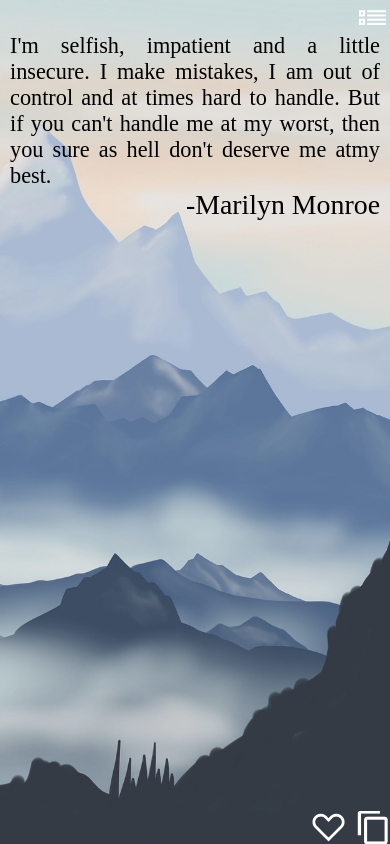
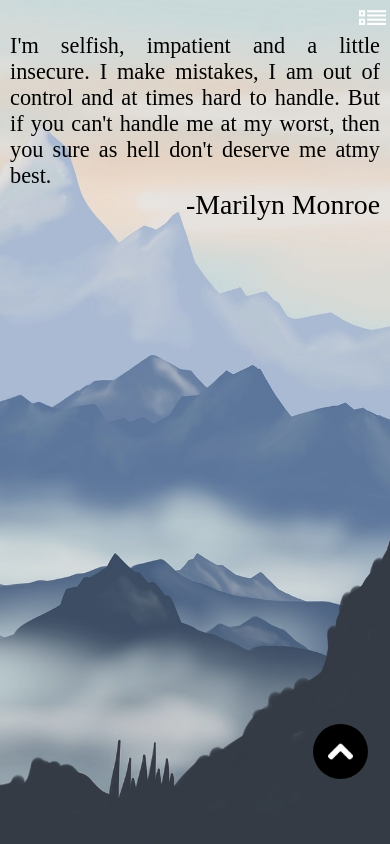
Before and after one commit to alizaib1217/MyQuote, a React Native app: screen / in a window 390 px wide. Built offline with nearby package versions, Linux system fonts and the light colour scheme.

Commit message:
fab added

```diff
--- /dev/null
+++ b/src/Containers/MyQuote/FabButton/FabButton.js
@@ -0,0 +1,175 @@
+import React, {Component} from 'react';
+import {
+  View,
+  TouchableOpacity,
+  Text,
+  Animated,
+  StyleSheet,
+  TouchableWithoutFeedback,
+  Image,
+} from 'react-native';
+import heart1 from '../../../assets/icons/heart1.png';
+import heart2 from '../../../assets/icons/heart2.png';
+import share from '../../../assets/icons/share.png';
+import copy from '../../../assets/icons/copy.png';
+import arrow from '../../../assets/icons/upArrow.png';
+class FabButton extends Component {
+  animation = new Animated.Value(0);
+
+  toggleMenu = () => {
+    const toValue = this.open ? 0 : 1;
+
+    Animated.spring(this.animation, {
+      toValue,
+      friction: 10,
+    }).start();
+    this.open = !this.open;
+  };
+
+  render() {
+    const topStyle = {
+      transform: [
+        {
+          scale: this.animation,
+        },
+        {
+          translateY: this.animation.interpolate({
+            inputRange: [0, 1],
+            outputRange: [0, -80],
+          }),
+        },
+      ],
+    };
+    const middleStyle = {
+      transform: [
+        {
+          scale: this.animation,
+        },
+        {
+          translateX: this.animation.interpolate({
+            inputRange: [0, 1],
+            outputRange: [0, -85],
+          }),
+        },
+      ],
+    };
+    const bottomStyle = {
+      transform: [
+        {
+          scale: this.animation,
+        },
+        {
+          translateY: this.animation.interpolate({
+            inputRange: [0, 1],
+            outputRange: [0, -60],
+          }),
+        },
+        {
+          translateX: this.animation.interpolate({
+            inputRange: [0, 1],
+            outputRange: [0, -65],
+          }),
+        },
+      ],
+    };
+    const rotation = {
+      transform: [
+        {
+          rotate: this.animation.interpolate({
+            inputRange: [0, 1],
+            outputRange: ['0deg', '180deg'],
+          }),
+        },
+      ],
+    };
+    return (
+      <View style={styles.container}>
+        <TouchableWithoutFeedback onPress={this.props.onCopyPress}>
+          <Animated.View
+            style={[styles.buttonStyle, styles.topButton, bottomStyle]}>
+            <Image
+              style={{width: 20, height: 20, tintColor: 'white'}}
+              source={copy}
+            />
+          </Animated.View>
+        </TouchableWithoutFeedback>
+        <TouchableWithoutFeedback onPress={this.props.onSharePress}>
+          <Animated.View
+            style={[styles.buttonStyle, styles.middleButton, middleStyle]}>
+            <Image
+              style={{width: 20, height: 20, tintColor: 'white'}}
+              source={share}
+            />
+          </Animated.View>
+        </TouchableWithoutFeedback>
+        <TouchableWithoutFeedback onPress={this.props.onHeartPress}>
+          <Animated.View
+            style={[styles.buttonStyle, styles.secondary, topStyle]}>
+            <Image
+              style={{width: 20, height: 20, tintColor: 'white'}}
+              source={heart2}
+            />
+          </Animated.View>
+        </TouchableWithoutFeedback>
+        <TouchableWithoutFeedback onPress={this.toggleMenu}>
+          <Animated.View style={[styles.buttonStyle, styles.menu, rotation]}>
+            <Image
+              style={{width: 25, height: 25, tintColor: 'white'}}
+              source={arrow}
+            />
+          </Animated.View>
+        </TouchableWithoutFeedback>
+      </View>
+    );
+  }
+}
+
+const styles = StyleSheet.create({
+  container: {
+    alignItems: 'center',
+    position: 'absolute',
+    bottom: 120,
+    right: 50,
+  },
+  buttonStyle: {
+    position: 'absolute',
+    width: 55,
+    height: 55,
+    borderRadius: 30,
+    alignItems: 'center',
+    justifyContent: 'center',
+    shadowRadius: 20,
+    shadowColor: '#F02A4B',
+    shadowOpacity: 0.3,
+    shadowOffset: {height: 10},
+  },
+  menu: {
+    backgroundColor: 'black',
+  },
+  topButton: {
+    // position: 'absolute',
+    // bottom:80,
+    width: 40,
+    height: 40,
+    borderRadius: 50 / 2,
+    backgroundColor: 'red',
+  },
+  middleButton: {
+    // position: 'absolute',
+    // right:80,
+    width: 40,
+    height: 40,
+    borderRadius: 50 / 2,
+    backgroundColor: 'red',
+  },
+  secondary: {
+    // position: 'absolute',
+    // top:80,
+    width: 40,
+    height: 40,
+    borderRadius: 50 / 2,
+    backgroundColor: 'red',
+  },
+});
+
+export default FabButton;
--- a/src/Containers/MyQuote/MyQuote.js
+++ b/src/Containers/MyQuote/MyQuote.js
@@ -25,6 +25,7 @@
 import share from '../../assets/icons/share.png';
 import copy from '../../assets/icons/copy.png';
 import myList from '../../assets/icons/myList.png';
+import FabButton from "./FabButton/FabButton";
 
 const getScreen1Styles = (animation, width) => {
   const image2TranslateX = animation.interpolate({
@@ -162,29 +163,34 @@
             keyExtractor={item => item.id}
           />
           <View style={styles.footerIcon}>
-            <TouchableOpacity onPress={() => this.setState({liked: !liked})}>
-              <Image
-                source={heart1}
-                style={{
-                  ...styles.imageStyle,
-                  ...{tintColor: liked ? 'red' : '#fff'},
-                }}
-              />
-            </TouchableOpacity>
-            {/*<TouchableOpacity>*/}
+            <FabButton
+              onCopyPress={()=>{alert('Copy')}}
+              onSharePress={()=>{alert('Share')}}
+              onHeartPress={()=>{alert('Heart')}}
+            />
+            {/*<TouchableOpacity onPress={() => this.setState({liked: !liked})}>*/}
             {/*  <Image*/}
-            {/*    source={heart2}*/}
+            {/*    source={heart1}*/}
             {/*    style={{*/}
             {/*      ...styles.imageStyle,*/}
-            {/*      ...{*/}
-            {/*        tintColor: '#fff',*/}
-            {/*      },*/}
+            {/*      ...{tintColor: liked ? 'red' : '#fff'},*/}
             {/*    }}*/}
             {/*  />*/}
             {/*</TouchableOpacity>*/}
-            <TouchableOpacity onPress={() => Clipboard.setString(quote)}>
-              <Image source={copy} style={styles.imageStyle} />
-            </TouchableOpacity>
+            {/*/!*<TouchableOpacity>*!/*/}
+            {/*/!*  <Image*!/*/}
+            {/*/!*    source={heart2}*!/*/}
+            {/*/!*    style={{*!/*/}
+            {/*/!*      ...styles.imageStyle,*!/*/}
+            {/*/!*      ...{*!/*/}
+            {/*/!*        tintColor: '#fff',*!/*/}
+            {/*/!*      },*!/*/}
+            {/*/!*    }}*!/*/}
+            {/*/!*  />*!/*/}
+            {/*/!*</TouchableOpacity>*!/*/}
+            {/*<TouchableOpacity onPress={() => Clipboard.setString(quote)}>*/}
+            {/*  <Image source={copy} style={styles.imageStyle} />*/}
+            {/*</TouchableOpacity>*/}
           </View>
         </View>
       </Container>
```
Also changed, not shown: src/assets/icons/upArrow.png (added).
